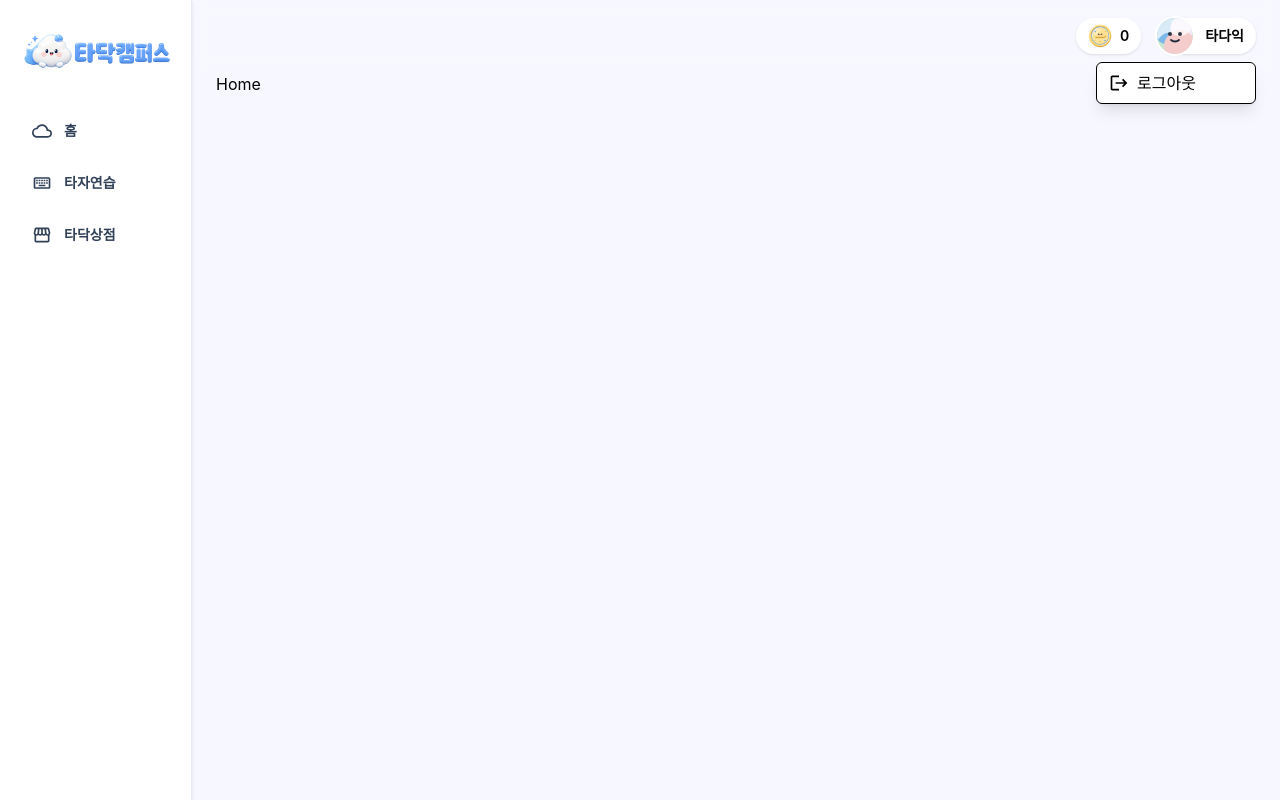
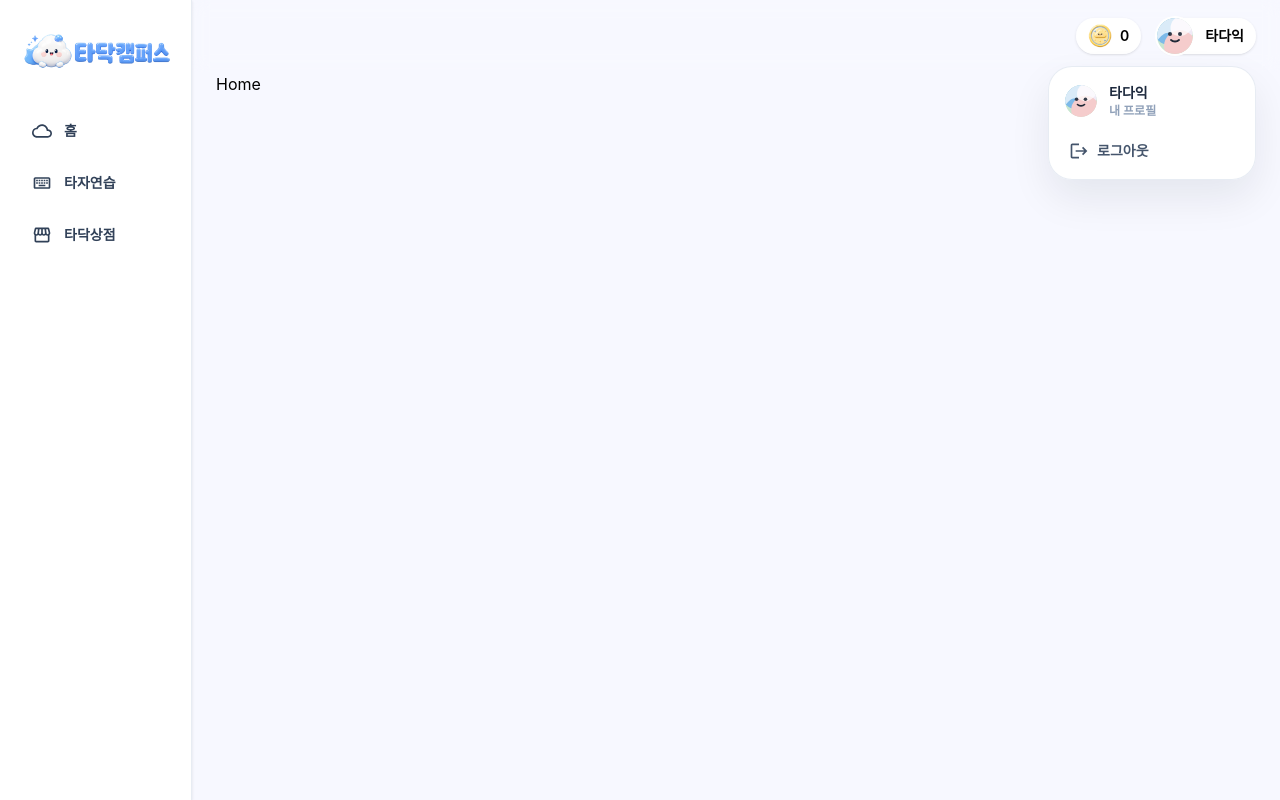
Before and after one commit to tadak-campus/tadak-frontend, a React (Vite) app: page /home in a window 1280 px wide. Both pictures are taken after a click on the button "타다익". Built offline with nearby package versions, Linux system fonts and the light colour scheme; no server answers.

Commit message:
ui: 헤더 로그아웃 CTA 디자인 개선

```diff
--- a/src/layouts/components/Header.tsx
+++ b/src/layouts/components/Header.tsx
@@ -53,10 +53,25 @@ const Header = () => {
           </button>
 
           {open && (
-            <div className="absolute right-0 mt-2 w-40 bg-white border rounded-md shadow-lg z-50">
+            <div className="absolute right-0 z-50 mt-3 w-52 rounded-3xl border border-slate-200/80 bg-white/95 p-2 shadow-[0_18px_40px_rgba(15,23,42,0.08)] backdrop-blur-sm">
+              <div className="mb-1 flex items-center gap-3 px-2 py-2">
+                <BoringAvatar
+                  name={nickname}
+                  className="h-8 w-8 shrink-0 rounded-full ring-2 ring-white"
+                />
+                <div className="min-w-0">
+                  <p className="truncate text-sm font-bold text-slate-800">
+                    {nickname}
+                  </p>
+                  <p className="text-xs font-semibold text-slate-400">
+                    내 프로필
+                  </p>
+                </div>
+              </div>
               <button
+                type="button"
                 onClick={handleLogout}
-                className="w-full text-left px-3 py-2 hover:bg-gray-100 flex items-center gap-2"
+                className="flex w-full items-center gap-2 rounded-2xl px-3 py-2.5 text-left text-sm font-bold text-slate-600 transition hover:bg-sky-400 hover:text-white focus-visible:outline-3 focus-visible:outline-offset-2 focus-visible:outline-sky-400"
               >
                 <LogoutIcon fontSize="small" />
                 로그아웃
```
